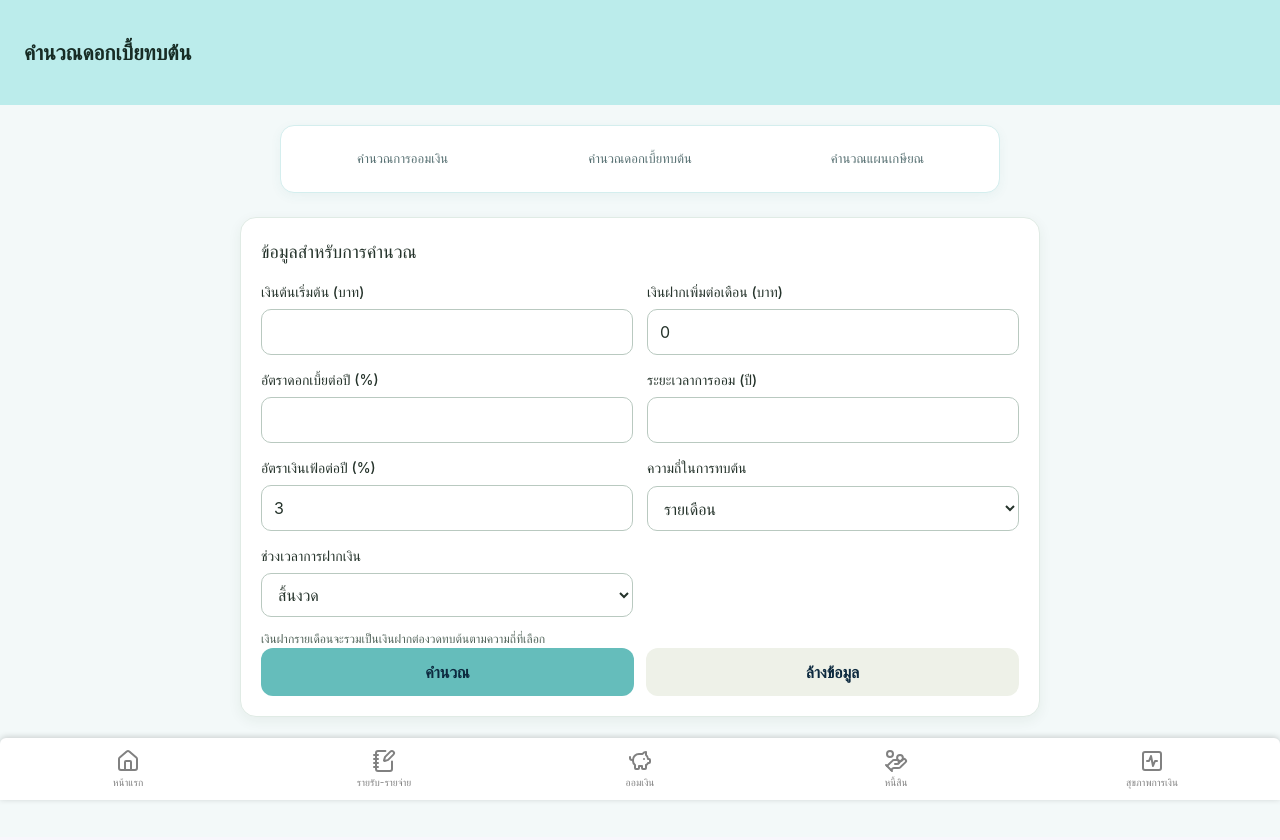
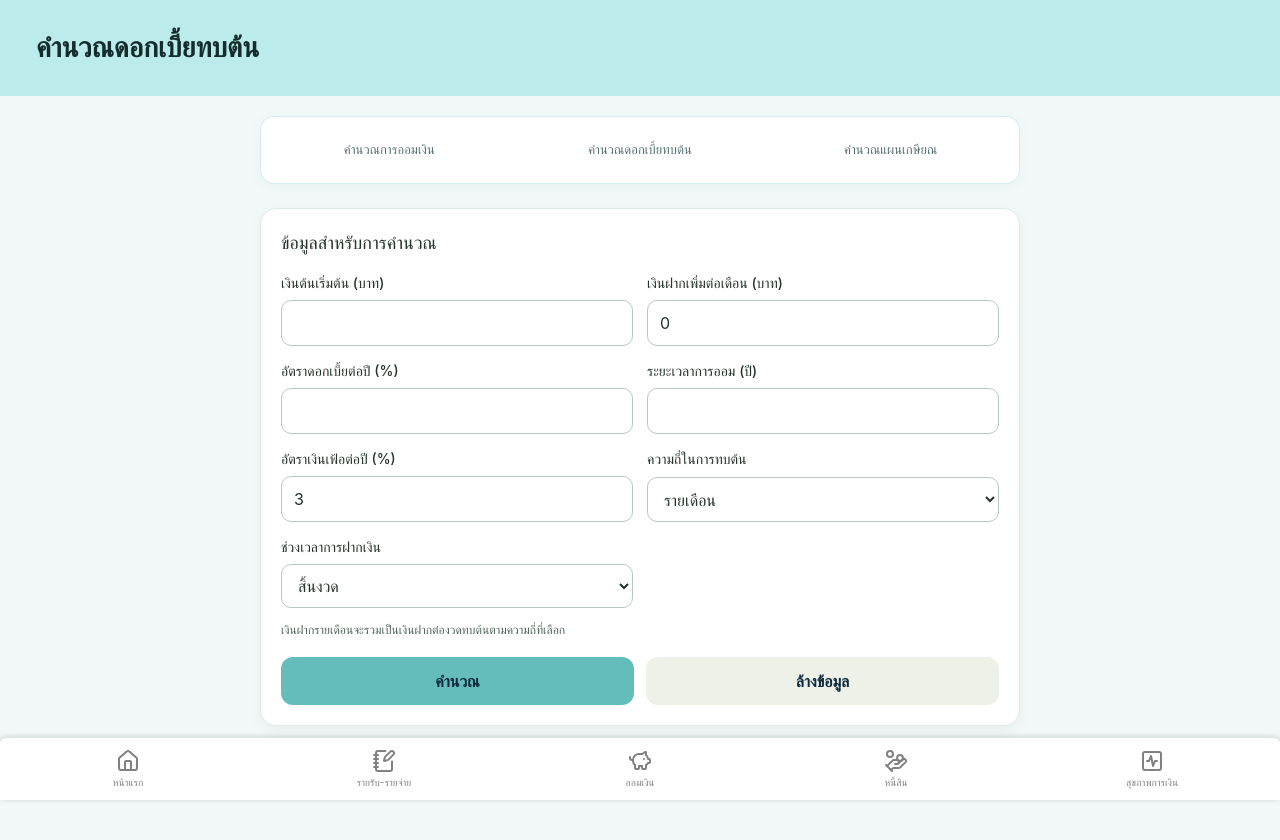
Before and after one commit to chotika0447/Financial-App, a React app in the folder Frontend/: page /compound-interest in a window 1280 px wide. Shown: the top 840 px of the page. Built offline with nearby package versions, Linux system fonts and the light colour scheme; the HTML template or start-up script is replaced by a standard one.

Commit message:
update calculators header

```diff
--- a/Frontend/src/pages/CompoundInterest.css
+++ b/Frontend/src/pages/CompoundInterest.css
@@ -1,28 +1,256 @@
-.compound-interest-page { min-height: 100vh; background: #f3f9f9; color: #25332b; padding-bottom: calc(100px + env(safe-area-inset-bottom, 0px)); }
-.compound-interest-page .compound-interest-header { min-height: 105px; padding: 24px; display: flex; align-items: center; box-sizing: border-box; background: #bbeceb; }
-.compound-interest-page .compound-interest-title { margin: 0; font-size: 21px; font-weight: 700; color: #172c25; }
-.compound-interest-page .ci-content { width: min(100% - 28px, 800px); margin: 20px auto; display: grid; gap: 16px; }
-.compound-interest-page .ci-card { min-width: 0; box-sizing: border-box; background: white; padding: 20px; border: 1px solid #e0ebe5; border-radius: 16px; box-shadow: 0 4px 14px #203b2210; }
-.compound-interest-page .ci-card h2 { margin: 0 0 16px; font-size: 18px; color: #25332b; }
-.compound-interest-page .ci-fields, .compound-interest-page .ci-results { display: grid; grid-template-columns: repeat(2, minmax(0, 1fr)); gap: 14px; }
-.compound-interest-page .ci-field { display: grid; gap: 7px; min-width: 0; }
-.compound-interest-page .ci-field label { font-size: 14px; font-weight: 500; }
-.compound-interest-page .ci-field input, .compound-interest-page .ci-field select { width: 100%; min-width: 0; box-sizing: border-box; min-height: 44px; padding: 10px 12px; border: 1px solid #b9c9c0; border-radius: 10px; background: white; color: #25332b; font: inherit; font-size: 16px; }
-.compound-interest-page .ci-field input:focus, .compound-interest-page .ci-field select:focus { outline: 2px solid #719c34; outline-offset: 1px; }
-.compound-interest-page .ci-actions { display: flex; gap: 10px; margin-top: 18px; }
-.compound-interest-page .ci-actions button { flex: 1; border: 1px solid #b8d95a; border-radius: 10px; padding: 12px; font: inherit; font-weight: 600; color: #263322; background: #b8d95a; cursor: pointer; }
-.compound-interest-page .ci-actions button[type="button"] { background: white; border-color: #c6d2c6; }
-.compound-interest-page .ci-total { display: grid; gap: 8px; padding: 18px; background: #eaf4d2; border-radius: 12px; margin-bottom: 14px; }
-.compound-interest-page .ci-total strong { font-size: clamp(21px, 4vw, 30px); overflow-wrap: anywhere; }
-.compound-interest-page .ci-results > div { min-width: 0; display: grid; gap: 7px; align-content: start; padding: 12px; border-radius: 10px; background: #f3f7f3; }
-.compound-interest-page .ci-results span, .compound-interest-page .ci-total span { font-size: 13px; }
-.compound-interest-page .ci-results strong { font-size: 16px; overflow-wrap: anywhere; }
-.compound-interest-page .ci-note { font-size: 12px; color: #52645a; line-height: 1.6; margin: 12px 0 0; }
-.compound-interest-page .ci-error { color: #a62323; font-size: 14px; }
-.compound-interest-page .ci-chart { position: relative; height: 300px; width: 100%; }
-.compound-interest-page .ci-table-wrap { overflow-x: auto; width: 100%; }
-.compound-interest-page .ci-table-wrap table { width: 100%; border-collapse: collapse; font-size: 13px; white-space: nowrap; }
-.compound-interest-page .ci-table-wrap th, .compound-interest-page .ci-table-wrap td { padding: 10px; border-bottom: 1px solid #e3eae4; text-align: right; }
-.compound-interest-page .ci-table-wrap th { background: #eaf4d2; }
-.compound-interest-page .ci-table-wrap th:first-child, .compound-interest-page .ci-table-wrap td:first-child { text-align: center; }
-@media (max-width: 480px) { .compound-interest-page .ci-card { padding: 14px; } .compound-interest-page .ci-fields { grid-template-columns: 1fr; } .compound-interest-page .ci-results { gap: 8px; } .compound-interest-page .ci-chart { height: 260px; } }
+/* ==================== Page Layout ==================== */
+
+.compound-interest-page {
+  min-height: 100dvh;
+  width: 100%;
+  max-width: 100%;
+  box-sizing: border-box;
+  background: #f3f9f9;
+  color: #25332b;
+  padding-bottom: calc(110px + env(safe-area-inset-bottom, 0px));
+  overflow-wrap: anywhere;
+}
+
+.compound-interest-page *,
+.compound-interest-page *::before,
+.compound-interest-page *::after {
+  box-sizing: border-box;
+}
+
+/* ==================== Header ==================== */
+
+.compound-interest-page .compound-interest-header {
+  width: 100%;
+  max-width: none;
+  min-height: 96px;
+  padding: 22px clamp(16px, 4vw, 36px);
+  margin: 0;
+  box-sizing: border-box;
+  display: flex;
+  align-items: center;
+  background: #bbeceb;
+}
+
+.compound-interest-page .compound-interest-title {
+  margin: 0;
+  color: #142c2d;
+  font-size: clamp(20px, 2.5vw, 28px);
+  line-height: 1.4;
+  font-weight: 700;
+}
+
+/* ==================== CalNavbar ==================== */
+
+.compound-interest-page > .cal-nav {
+  width: calc(100% - 32px);
+  max-width: 760px;
+  margin-left: auto;
+  margin-right: auto;
+}
+
+/* ==================== Main Content ==================== */
+
+.compound-interest-page .ci-content {
+  width: calc(100% - 32px);
+  max-width: 760px;
+  margin: 20px auto;
+  display: grid;
+  gap: 16px;
+}
+
+.compound-interest-page .ci-card {
+  min-width: 0;
+  box-sizing: border-box;
+  background: white;
+  padding: 20px;
+  border: 1px solid #e0ebe5;
+  border-radius: 16px;
+  box-shadow: 0 4px 14px #203b2210;
+}
+
+.compound-interest-page .ci-card h2 {
+  margin: 0 0 16px;
+  font-size: 18px;
+  color: #25332b;
+}
+
+/* ==================== Form ==================== */
+
+.compound-interest-page .ci-fields,
+.compound-interest-page .ci-results {
+  display: grid;
+  grid-template-columns: repeat(2, minmax(0, 1fr));
+  gap: 14px;
+}
+
+.compound-interest-page .ci-field {
+  display: grid;
+  gap: 7px;
+  min-width: 0;
+}
+
+.compound-interest-page .ci-field label {
+  font-size: 14px;
+  font-weight: 500;
+}
+
+.compound-interest-page .ci-field input,
+.compound-interest-page .ci-field select {
+  width: 100%;
+  min-width: 0;
+  box-sizing: border-box;
+  min-height: 44px;
+  padding: 10px 12px;
+  border: 1px solid #b9c9c0;
+  border-radius: 10px;
+  background: white;
+  color: #25332b;
+  font: inherit;
+  font-size: 16px;
+}
+
+.compound-interest-page .ci-field input:focus,
+.compound-interest-page .ci-field select:focus {
+  outline: 2px solid #719c34;
+  outline-offset: 1px;
+}
+
+/* ==================== Action Buttons ==================== */
+
+/* ใช้รูปแบบปุ่มจาก CalculatorTools.css */
+
+.compound-interest-page .kc-actions {
+  margin-top: 18px;
+}
+
+/* ==================== Total Result ==================== */
+
+.compound-interest-page .ci-total {
+  display: grid;
+  gap: 8px;
+  padding: 18px;
+  background: #eaf4d2;
+  border-radius: 12px;
+  margin-bottom: 14px;
+}
+
+.compound-interest-page .ci-total strong {
+  font-size: clamp(21px, 4vw, 30px);
+  overflow-wrap: anywhere;
+}
+
+/* ==================== Result Details ==================== */
+
+.compound-interest-page .ci-results > div {
+  min-width: 0;
+  display: grid;
+  gap: 7px;
+  align-content: start;
+  padding: 12px;
+  border-radius: 10px;
+  background: #f3f7f3;
+}
+
+.compound-interest-page .ci-results span,
+.compound-interest-page .ci-total span {
+  font-size: 13px;
+}
+
+.compound-interest-page .ci-results strong {
+  font-size: 16px;
+  overflow-wrap: anywhere;
+}
+
+/* ==================== Note & Error ==================== */
+
+.compound-interest-page .ci-note {
+  font-size: 12px;
+  color: #52645a;
+  line-height: 1.6;
+  margin: 12px 0 0;
+}
+
+.compound-interest-page .ci-error {
+  color: #a62323;
+  font-size: 14px;
+}
+
+/* ==================== Chart ==================== */
+
+.compound-interest-page .ci-chart {
+  position: relative;
+  height: 300px;
+  width: 100%;
+  min-width: 0;
+}
+
+.compound-interest-page canvas,
+.compound-interest-page svg,
+.compound-interest-page img {
+  max-width: 100%;
+}
+
+/* ==================== Table ==================== */
+
+.compound-interest-page .ci-table-wrap {
+  overflow-x: auto;
+  width: 100%;
+}
+
+.compound-interest-page .ci-table-wrap table {
+  width: 100%;
+  border-collapse: collapse;
+  font-size: 13px;
+  white-space: nowrap;
+}
+
+.compound-interest-page .ci-table-wrap th,
+.compound-interest-page .ci-table-wrap td {
+  padding: 10px;
+  border-bottom: 1px solid #e3eae4;
+  text-align: right;
+}
+
+.compound-interest-page .ci-table-wrap th {
+  background: #eaf4d2;
+}
+
+.compound-interest-page .ci-table-wrap th:first-child,
+.compound-interest-page .ci-table-wrap td:first-child {
+  text-align: center;
+}
+
+/* ==================== Responsive: Mobile ==================== */
+
+@media (max-width: 600px) {
+  .compound-interest-page .compound-interest-header {
+    min-height: 76px;
+    padding: 16px;
+  }
+
+  .compound-interest-page > .cal-nav {
+    width: calc(100% - 24px);
+  }
+
+  .compound-interest-page .ci-content {
+    width: calc(100% - 24px);
+  }
+}
+
+@media (max-width: 480px) {
+  .compound-interest-page .ci-card {
+    padding: 14px;
+  }
+
+  .compound-interest-page .ci-fields {
+    grid-template-columns: 1fr;
+  }
+
+  .compound-interest-page .ci-results {
+    gap: 8px;
+  }
+
+  .compound-interest-page .ci-chart {
+    height: 260px;
+  }
+}
--- a/Frontend/src/pages/CompoundInterest.jsx
+++ b/Frontend/src/pages/CompoundInterest.jsx
@@ -85,7 +85,11 @@ export default function CompoundInterest() {
   };
   return (
     <div className="compound-interest-page">
-      <header className="compound-interest-header"><h1 className="compound-interest-title">คำนวณดอกเบี้ยทบต้น</h1></header>
+      <div className="compound-interest-header">
+        <h1 className="compound-interest-title">
+          คำนวณดอกเบี้ยทบต้น
+        </h1>
+      </div>
       <CalNavbar />
       <main className="ci-content">
         <form className="ci-card" onSubmit={submit} noValidate>
```
